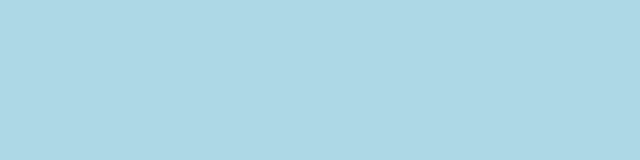
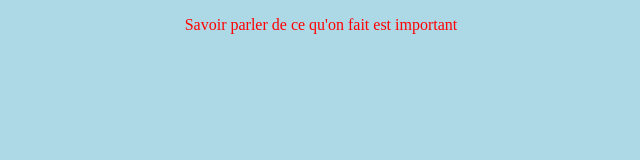
Before and after one commit to NicoSelomin/TopChrono, a plain HTML site: page index.html in a window 1280 px wide. Shown: the whole page, without its empty margins (319-959 px from the left). Drawn offline with Linux system fonts and the light colour scheme.

Commit message:
paragraph tag added

```diff
--- a/index.html
+++ b/index.html
@@ -7,6 +7,6 @@
     <link rel="stylesheet" href="styles.css">
 </head>
 <body>
-
+    <p>Savoir parler de ce qu'on fait est important</p>
 </body>
 </html>
--- a/styles.css
+++ b/styles.css
@@ -1,3 +1,8 @@
 body{
     background-color: lightblue;
 }
+
+p{
+    color: red;
+    text-align: center;
+}
```
